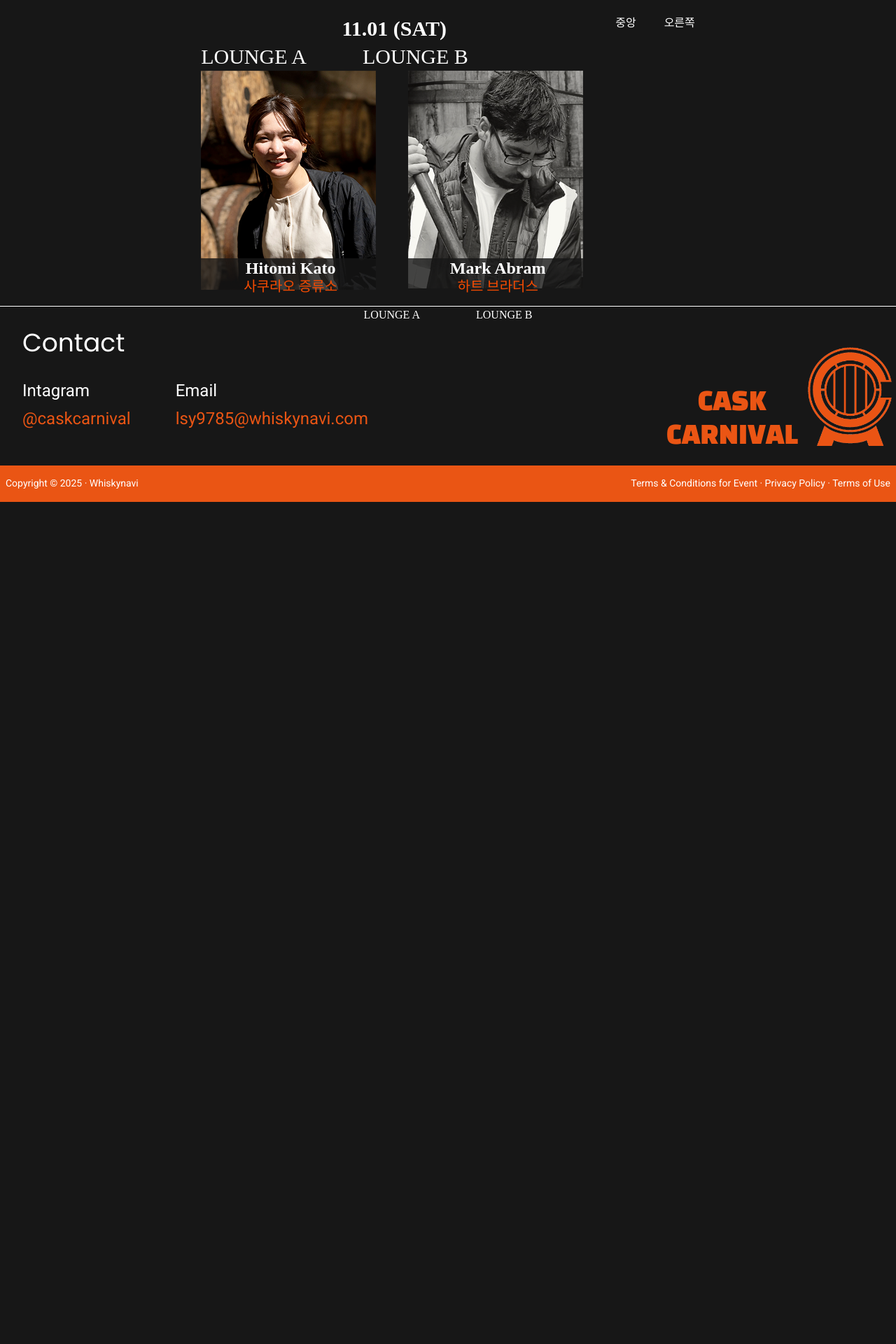
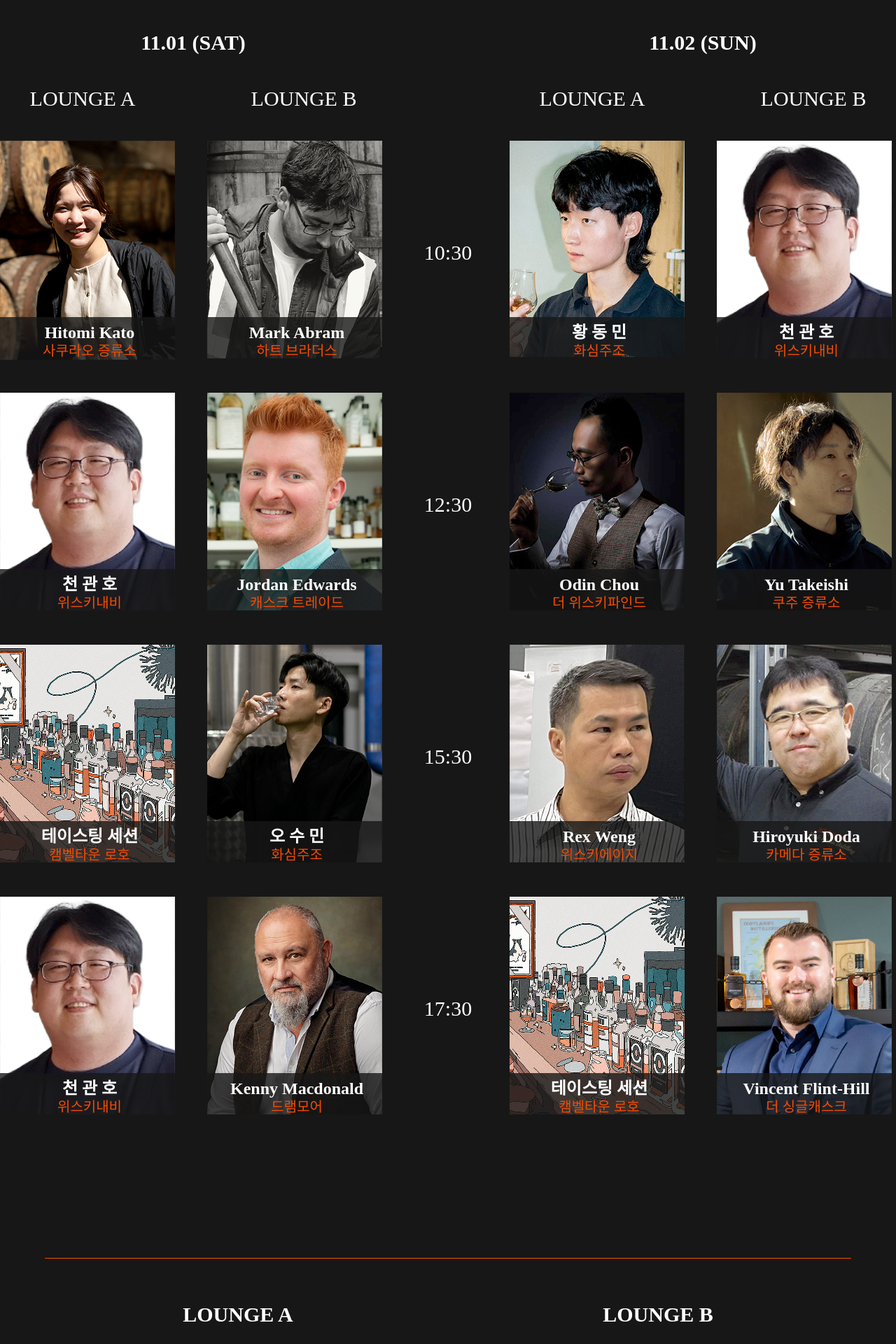
Before and after one commit to nightshaden/react-public-test, a React (Vite) app: page / in a window 1280 px wide. Shown: the part 3680-5600 px from the top of the page at 70% size. Before the commit the page ends 4397 px from the top, so only its background shows below. Built offline with nearby package versions, Linux system fonts and the light colour scheme; a web font is replaced by a local one.

Commit message:
기본 외형 틀 완성

```diff
--- a/src/components/footer.tsx
+++ b/src/components/footer.tsx
@@ -1,6 +1,6 @@
 export default function Footer() {
   return (
-    <footer>
+    <footer className='mt-20'>
       <div className='w-full flex justify-between'>
         {/* 상단부분 */}
         <div className='flex flex-col font-roboto'>
--- a/src/components/main/MasterClass.tsx
+++ b/src/components/main/MasterClass.tsx
@@ -8,17 +8,17 @@ export default function MasterClass() {
       {/* 시간표 */}
       <div className='flex justify-center py-4 gap-10'>
         <div className='flex-col ' id='left'>
-          <div className='text-center justify-start text-3xl font-bold leading-10'>11.01 (SAT)</div>
-          <div className='flex gap-20' id='left_2row'>
+          <div className='text-center justify-start text-3xl font-bold leading-10 py-5'>11.01 (SAT)</div>
+          <div className='flex justify-around gap-20 py-5' id='left_2row'>
             <div className='text-center justify-start text-3xl font-medium leading-10'>LOUNGE A</div>
             <div className='text-center justify-start text-3xl font-medium leading-10'>LOUNGE B</div>
           </div>
-          <div className='flex gap-10 justify-start' id='left_3row'>
+          <div className='flex gap-10 justify-start py-5' id='left_3row'>
             <div className='relative aspect-square flex-col w-64 h-80' id='left_3row_1box'>
               <div className='object-contain'>
                 <img src='/png_layer/MC_Sakurao.png' alt='' />
               </div>
-              <div className='absolute bottom-0 w-full text-center bg-neutral-900/80'>
+              <div className='absolute bottom-0 w-full text-center bg-neutral-900/80 py-2'>
                 <p className='text-2xl font-black leading-7'>Hitomi Kato</p>
                 <p className='text-orange-600 text-xl font-medium leading-6'>사쿠라오 증류소</p>
               </div>
@@ -27,20 +27,191 @@ export default function MasterClass() {
               <div className='object-contain'>
                 <img src='/png_layer/MC_Heart_Brothers.png' alt='' />
               </div>
-              <div className='absolute bottom-0 w-full text-center bg-neutral-900/80'>
+              <div className='absolute bottom-0 w-full text-center bg-neutral-900/80 py-2'>
                 <p className='text-2xl font-black leading-7'>Mark Abram</p>
                 <p className='text-orange-600 text-xl font-medium leading-6'>하트 브라더스</p>
               </div>
             </div>
           </div>
+          <div className='flex gap-10 justify-start py-5' id='left_4row'>
+            <div className='relative aspect-square flex-col w-64 h-80' id='left_4row_1box'>
+              <div className='object-contain'>
+                <img src='/png_layer/MC_Whiskynavi.png' alt='' />
+              </div>
+              <div className='absolute bottom-0 w-full text-center bg-neutral-900/80 py-2'>
+                <p className='text-2xl font-black leading-7'>천 관 호</p>
+                <p className='text-orange-600 text-xl font-medium leading-6'>위스키내비</p>
+              </div>
+            </div>
+            <div className='relative aspect-square flex-col w-64 h-80' id='left_4row_2box'>
+              <div className='object-contain'>
+                <img src='/png_layer/MC_Cask_Trade.png' alt='' />
+              </div>
+              <div className='absolute bottom-0 w-full text-center bg-neutral-900/80 py-2'>
+                <p className='text-2xl font-black leading-7'>Jordan Edwards</p>
+                <p className='text-orange-600 text-xl font-medium leading-6'>캐스크 트레이드</p>
+              </div>
+            </div>
+          </div>
+          <div className='flex gap-10 justify-start py-5' id='left_5row'>
+            <div className='relative aspect-square flex-col w-64 h-80' id='left_5row_1box'>
+              <div className='object-contain'>
+                <img src='/png_layer/MC_Campbelltoun_Loch.png' alt='' />
+              </div>
+              <div className='absolute bottom-0 w-full text-center bg-neutral-900/80 py-2'>
+                <p className='text-2xl font-black leading-7'>테이스팅 세션</p>
+                <p className='text-orange-600 text-xl font-medium leading-6'>캠벨타운 로호</p>
+              </div>
+            </div>
+            <div className='relative aspect-square flex-col w-64 h-80' id='left_5row_2box'>
+              <div className='object-contain'>
+                <img src='/png_layer/MC_Hwasim_Oh.png' alt='' />
+              </div>
+              <div className='absolute bottom-0 w-full text-center bg-neutral-900/80 py-2'>
+                <p className='text-2xl font-black leading-7'>오 수 민</p>
+                <p className='text-orange-600 text-xl font-medium leading-6'>화심주조</p>
+              </div>
+            </div>
+          </div>
+          <div className='flex gap-10 justify-start py-5' id='left_6row'>
+            <div className='relative aspect-square flex-col w-64 h-80' id='left_6row_1box'>
+              <div className='object-contain'>
+                <img src='/png_layer/MC_Whiskynavi.png' alt='' />
+              </div>
+              <div className='absolute bottom-0 w-full text-center bg-neutral-900/80 py-2'>
+                <p className='text-2xl font-black leading-7'>천 관 호</p>
+                <p className='text-orange-600 text-xl font-medium leading-6'>위스키내비</p>
+              </div>
+            </div>
+            <div className='relative aspect-square flex-col w-64 h-80' id='left_6row_2box'>
+              <div className='object-contain'>
+                <img src='/png_layer/MC_Dram_Mor.png' alt='' />
+              </div>
+              <div className='absolute bottom-0 w-full text-center bg-neutral-900/80 py-2'>
+                <p className='text-2xl font-black leading-7'>Kenny Macdonald</p>
+                <p className='text-orange-600 text-xl font-medium leading-6'>드램모어</p>
+              </div>
+            </div>
+          </div>
         </div>
-        <div id='center'>중앙</div>
-        <div id='right'>오른쪽</div>
+
+        <div className='flex-col w-40 text-center text-3xl font-medium leading-10 py-40' id='center'>
+          <div className='py-40'>10:30</div>
+          <div className='py-40'>12:30</div>
+          <div className='py-40'>15:30</div>
+          <div className='py-40'>17:30</div>
+        </div>
+
+        <div className='flex-col' id='right'>
+          <div className='text-center justify-start text-3xl font-bold leading-10 py-5'>11.02 (SUN)</div>
+          <div className='flex justify-around gap-20 py-5' id='right_2row'>
+            <div className='text-center justify-start text-3xl font-medium leading-10'>LOUNGE A</div>
+            <div className='text-center justify-start text-3xl font-medium leading-10'>LOUNGE B</div>
+          </div>
+          <div className='flex gap-10 justify-start py-5' id='right_3row'>
+            <div className='relative aspect-square flex-col w-64 h-80' id='right_3row_1box'>
+              <div className='object-contain'>
+                <img src='/png_layer/MC_Hwasim_Hwang.png' alt='' />
+              </div>
+              <div className='absolute bottom-0 w-full text-center bg-neutral-900/80 py-2'>
+                <p className='text-2xl font-black leading-7'>황 동 민</p>
+                <p className='text-orange-600 text-xl font-medium leading-6'>화심주조</p>
+              </div>
+            </div>
+            <div className='relative aspect-square flex-col w-64 h-80' id='right_3row_2box'>
+              <div className='object-contain'>
+                <img src='/png_layer/MC_Whiskynavi.png' alt='' />
+              </div>
+              <div className='absolute bottom-0 w-full text-center bg-neutral-900/80 py-2'>
+                <p className='text-2xl font-black leading-7'>천 관 호</p>
+                <p className='text-orange-600 text-xl font-medium leading-6'>위스키내비</p>
+              </div>
+            </div>
+          </div>
+          <div className='flex gap-10 justify-start py-5' id='right_4row'>
+            <div className='relative aspect-square flex-col w-64 h-80' id='right_4row_1box'>
+              <div className='object-contain'>
+                <img src='/png_layer/MC_The_Whiskyfind.png' alt='' />
+              </div>
+              <div className='absolute bottom-0 w-full text-center bg-neutral-900/80 py-2'>
+                <p className='text-2xl font-black leading-7'>Odin Chou</p>
+                <p className='text-orange-600 text-xl font-medium leading-6'>더 위스키파인드</p>
+              </div>
+            </div>
+            <div className='relative aspect-square flex-col w-64 h-80' id='right_4row_2box'>
+              <div className='object-contain'>
+                <img src='/png_layer/MC_Kuju_Distillery.png' alt='' />
+              </div>
+              <div className='absolute bottom-0 w-full text-center bg-neutral-900/80 py-2'>
+                <p className='text-2xl font-black leading-7'>Yu Takeishi</p>
+                <p className='text-orange-600 text-xl font-medium leading-6'>쿠주 증류소</p>
+              </div>
+            </div>
+          </div>
+          <div className='flex gap-10 justify-start py-5' id='right_5row'>
+            <div className='relative aspect-square flex-col w-64 h-80' id='right_5row_1box'>
+              <div className='object-contain'>
+                <img src='/png_layer/MC_Whiskyage.png' alt='' />
+              </div>
+              <div className='absolute bottom-0 w-full text-center bg-neutral-900/80 py-2'>
+                <p className='text-2xl font-black leading-7'>Rex Weng</p>
+                <p className='text-orange-600 text-xl font-medium leading-6'>위스키에이지</p>
+              </div>
+            </div>
+            <div className='relative aspect-square flex-col w-64 h-80' id='right_5row_2box'>
+              <div className='object-contain'>
+                <img src='/png_layer/MC_Kameda_Distillery.png' alt='' />
+              </div>
+              <div className='absolute bottom-0 w-full text-center bg-neutral-900/80 py-2'>
+                <p className='text-2xl font-black leading-7'>Hiroyuki Doda</p>
+                <p className='text-orange-600 text-xl font-medium leading-6'>카메다 증류소</p>
+              </div>
+            </div>
+          </div>
+          <div className='flex gap-10 justify-start py-5' id='right_6row'>
+            <div className='relative aspect-square flex-col w-64 h-80' id='right_6row_1box'>
+              <div className='object-contain'>
+                <img src='/png_layer/MC_Campbelltoun_Loch.png' alt='' />
+              </div>
+              <div className='absolute bottom-0 w-full text-center bg-neutral-900/80 py-2'>
+                <p className='text-2xl font-black leading-7'>테이스팅 세션</p>
+                <p className='text-orange-600 text-xl font-medium leading-6'>캠벨타운 로호</p>
+              </div>
+            </div>
+            <div className='relative aspect-square flex-col w-64 h-80' id='right_6row_2box'>
+              <div className='object-contain'>
+                <img src='/png_layer/MC_The_Singlecask.png' alt='' />
+              </div>
+              <div className='absolute bottom-0 w-full text-center bg-neutral-900/80 py-2'>
+                <p className='text-2xl font-black leading-7'>Vincent Flint-Hill</p>
+                <p className='text-orange-600 text-xl font-medium leading-6'>더 싱글캐스크</p>
+              </div>
+            </div>
+          </div>
+        </div>
       </div>
-      <hr />
-      <div className='flex justify-center gap-20'>
-        <div>LOUNGE A</div>
-        <div>LOUNGE B</div>
+
+      <div className='flex justify-center'>
+        <hr className='text-orange-600 w-[90%]' />
+      </div>
+
+      <div className='flex justify-center gap-50 py-10' id='lounge'>
+        <div className='flex-col text-center items-center'>
+          <div className='text-3xl font-bold leading-10 py-5'>LOUNGE A</div>
+          <img src='/png_layer/lounge_a.png' alt='' className='py-5' />
+          <div className='text-2xl font-medium leading-8'>
+            서울특별시 강남구 영동대로112길 38,
+            <br /> NCS빌딩 1층 카페촉
+          </div>
+        </div>
+        <div className='flex-col text-center items-center'>
+          <div className='text-3xl font-bold leading-10 py-5'>LOUNGE B</div>
+          <img src='/png_layer/lounge_b.png' alt='' className='py-5' />
+          <div className='text-2xl font-medium leading-8'>
+            서울특별시 강남구 봉은사로112길 12,
+            <br /> 1층 iL coffee
+          </div>
+        </div>
       </div>
     </div>
   );
```
